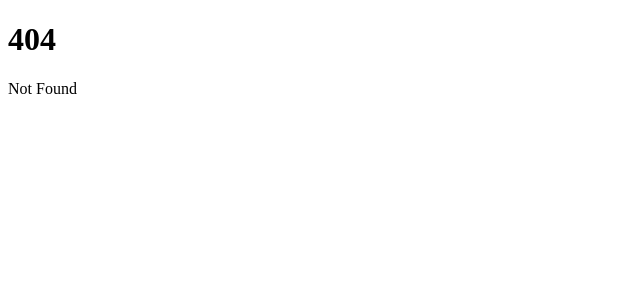
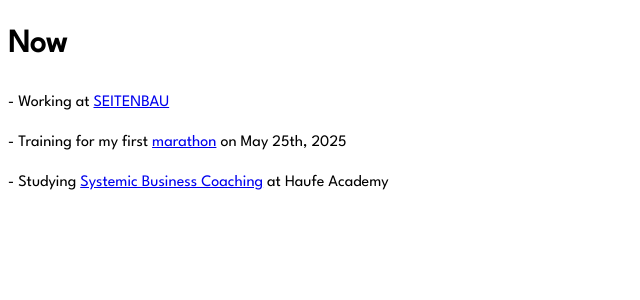
Before and after one commit to Robert-Nickel/robertnickel.online_3.0, a SvelteKit app: page /now in a window 1280 px wide. Before the commit this address had no page. Shown: the top 300 px of the page, without its empty margins (0-640 px from the left). Built offline with nearby package versions, Linux system fonts and the light colour scheme.

Commit message:
added now

```diff
--- a/src/app.html
+++ b/src/app.html
@@ -6,7 +6,7 @@
 		<meta name="viewport" content="width=device-width, initial-scale=1" />
 		%sveltekit.head%
 	</head>
-	<body data-sveltekit-preload-data="hover">
+	<body data-sveltekit-preload-data="hover" style="margin-top: 0em;">
 		<div style="display: contents">%sveltekit.body%</div>
 	</body>
 </html>
--- a/src/routes/+layout.svelte
+++ b/src/routes/+layout.svelte
@@ -1,17 +1,25 @@
-<slot />
+<div class="container">
+	<slot />
+</div>
 
 <style>
-	@font-face {
-		font-family: 'LeagueSpartanRegular';
-		font-style: Black;
-		font-weight: 500;
-		src: url('/fonts/LeagueSpartan-Regular.ttf') format('truetype');
+	.container {
+		line-height: 1.5;
+		font-family: "LeagueSpartanRegular";
+		margin: auto;
 	}
 
 	@font-face {
-		font-family: 'LibreBaskervilleRegular';
+		font-family: "LeagueSpartanRegular";
 		font-style: Black;
 		font-weight: 500;
-		src: url('/fonts/LibreBaskervill-Regular.ttf') format('truetype');
+		src: url("/fonts/LeagueSpartan-Regular.ttf") format("truetype");
+	}
+
+	@font-face {
+		font-family: "LibreBaskervilleRegular";
+		font-style: Black;
+		font-weight: 500;
+		src: url("/fonts/LibreBaskervill-Regular.ttf") format("truetype");
 	}
 </style>
--- /dev/null
+++ b/src/routes/now/+page.svelte
@@ -0,0 +1,4 @@
+<h1>Now</h1>
+<p>- Working at <a href="https://www.seitenbau.com/">SEITENBAU</a></p>
+<p>- Training for my first <a href="https://www.wuerzburg-marathon.de/">marathon</a> on May 25th, 2025</p>
+<p>- Studying <a href="https://www.haufe-akademie.de/34218">Systemic Business Coaching</a> at Haufe Academy</p>
```
Also changed, not shown: src/routes/+page.svelte (+3 -11 lines).
